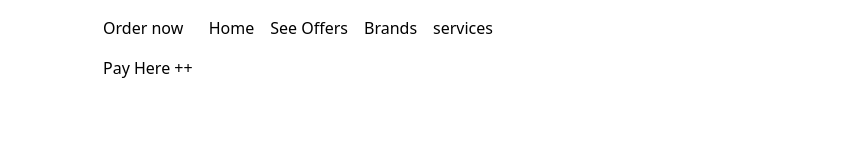
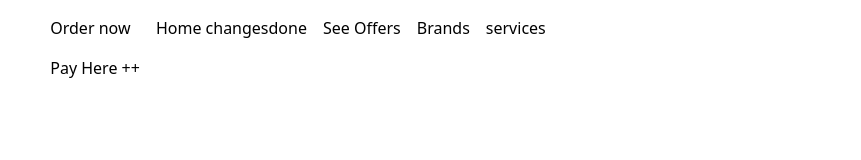
Before and after one commit to gyaner/simple-devops-project, a plain HTML site: page index.html in a window 1280 px wide. Shown: the full height of the page, 282-1143 px from the left. Drawn offline with nearby package versions, Linux system fonts and the light colour scheme.

Commit message:
index page changes

```diff
--- a/index.html
+++ b/index.html
@@ -29,7 +29,7 @@
                         <a class="nav-link active" aria-current="page" href="#">Pay Here ++</a>
                       </li>
                     <li class="nav-item">
-                      <a class="nav-link active" aria-current="page" href="#">Home</a>
+                      <a class="nav-link active" aria-current="page" href="#">Home changesdone</a>
                     </li>
 
                     <li class="nav-item">
```
